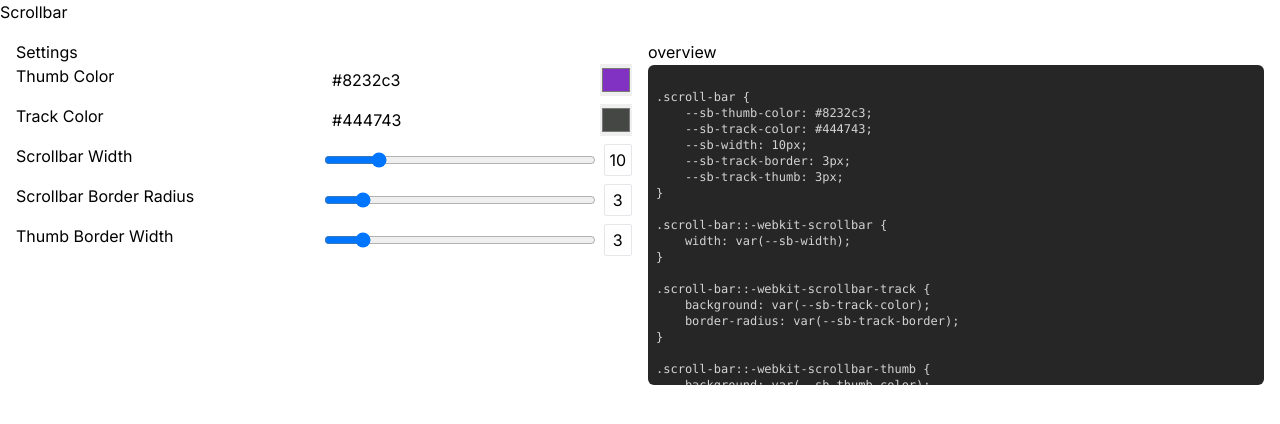
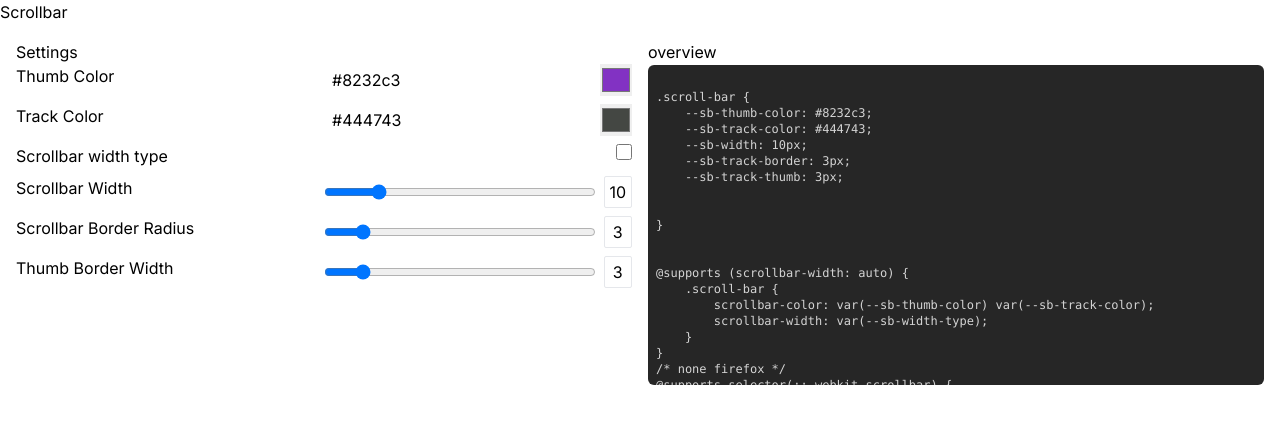
Before and after one commit to harshG775/css-box-shadow-generator, a Next.js app in the folder css-tools/: page /scrollbar in a window 1280 px wide. Shown: the top 424 px of the page. Built offline with nearby package versions, Linux system fonts and the light colour scheme.

Commit message:
adding scrollbar width thin option

```diff
--- a/css-tools/src/app/globals.css
+++ b/css-tools/src/app/globals.css
@@ -27,14 +27,29 @@
 
 
 
-/* .scroll-bar {
-    --sb-thumb-color: #a3e4c4;
-    --sb-track-color: #232E33;
-    --sb-width: 14px;
+.scroll-bar {
+    --sb-thumb-color: #fefefe;
+    --sb-track-color: #444444;
+    --sb-width: 10px;
     --sb-track-border: 3px;
     --sb-track-thumb: 3px;
-} */
+    --sb-width-type: thin;
 
+    /* direction: rtl; */
+    overflow-y: auto;
+
+}
+
+
+@supports (scrollbar-width: auto) {
+    .scroll-bar {
+        scrollbar-color: var(--sb-thumb-color) var(--sb-track-color);
+        scrollbar-width: var(--sb-width-type);
+    }
+}
+
+/* none firefox */
+@supports selector(::-webkit-scrollbar) {
     .scroll-bar::-webkit-scrollbar {
         width: var(--sb-width);
     }
@@ -50,9 +65,4 @@
     }
     /* .scroll-bar::-webkit-scrollbar-thumb:hover {
     } */
-
-@supports not selector(::-webkit-scrollbar) {
-    .scroll-bar {
-        scrollbar-color: var(--sb-thumb-color) var(--sb-track-color);
 }
-}
--- a/css-tools/src/app/scrollbar/page.tsx
+++ b/css-tools/src/app/scrollbar/page.tsx
@@ -24,13 +24,14 @@ export default function page() {
             scrollbarBorderRadius: 3,
             thumbBorderWidth: 3,
             // thumbBorderColor: "#000000",
+            widthType: false,
         }
     })
     return (
         <>
             <h1>Scrollbar</h1>
             <div className="grid lg:grid-cols-2 gap-4 p-4 max-w-7xl mx-auto">
-                <ControlsForm register={register} getValues={getValues}/>
+                <ControlsForm register={register} getValues={getValues} watch={watch}/>
                 <CodeOverview watch={watch}/>
             </div>
         </>
--- a/css-tools/src/components/scrollbar/CodeOverview.tsx
+++ b/css-tools/src/components/scrollbar/CodeOverview.tsx
@@ -16,9 +16,10 @@ export default function CodeOverview(props:Type_props) {
                 --sb-width: ${watch("scrollbarWidth")}px;
                 --sb-track-border: ${watch("scrollbarBorderRadius")}px;
                 --sb-track-thumb: ${watch("thumbBorderWidth")}px;
+                --sb-width-type: ${watch("widthType")?"thin":"auto"};
             `
         }
-    }, [ watch("thumbColor"), watch("trackColor"), watch("scrollbarWidth"), watch("scrollbarBorderRadius"), watch("thumbBorderWidth")]);
+    }, [ watch("thumbColor"), watch("trackColor"), watch("scrollbarWidth"), watch("scrollbarBorderRadius"), watch("thumbBorderWidth"),watch("widthType")]);
     return (
         <section>
             overview
@@ -34,8 +35,19 @@ export default function CodeOverview(props:Type_props) {
     --sb-width: ${watch("scrollbarWidth")}px;
     --sb-track-border: ${watch("scrollbarBorderRadius")}px;
     --sb-track-thumb: ${watch("thumbBorderWidth")}px;
+    ${watch("widthType")?"--scrollbar-width: thin;":""}
+
 }
 
+
+@supports (scrollbar-width: auto) {
+    .scroll-bar {
+        scrollbar-color: var(--sb-thumb-color) var(--sb-track-color);
+        scrollbar-width: var(--sb-width-type);
+    }
+}
+/* none firefox */
+@supports selector(::-webkit-scrollbar) {
     .scroll-bar::-webkit-scrollbar {
         width: var(--sb-width);
     }
@@ -50,10 +62,6 @@ export default function CodeOverview(props:Type_props) {
         border-radius: var(--sb-track-thumb);
     }
 
-@supports not selector(::-webkit-scrollbar) {
-    .scroll-bar {
-        scrollbar-color: var(--sb-thumb-color) var(--sb-track-color);
-    }
 }
 `}
                 </pre>
--- a/css-tools/src/components/scrollbar/ControlsForm.tsx
+++ b/css-tools/src/components/scrollbar/ControlsForm.tsx
@@ -1,9 +1,10 @@
 type Type_props = {
     register: any;
     getValues: any;
+    watch: any;
 };
 export default function ControlsForm(props: Type_props) {
-    const { register, getValues } = props;
+    const { register, getValues ,watch} = props;
     return (
         <section>
             <h1>Settings</h1>
@@ -44,6 +45,17 @@ export default function ControlsForm(props: Type_props) {
                         </div>
                     </li>
 
+                    <li>
+                        <label htmlFor="widthType">Scrollbar width type</label>
+                        <input
+                            className="ml-auto w-4 h-4"
+                            id="widthType"
+                            type="checkbox"
+                            {...register("widthType")}
+                        />
+                    </li>
+                    {!watch("widthType") && (
+                    <>
                         <li>
                             <label htmlFor="scrollbarWidth">Scrollbar Width</label>
                             <div className="flex gap-2 items-center w-full">
@@ -106,6 +118,10 @@ export default function ControlsForm(props: Type_props) {
                                 {...register("thumbBorderColor")}
                             />
                         </li> */}
+
+                    </>
+
+                    )}
                 </ul>
             </form>
         </section>
```
Lines whose indentation alone changed are shown as unchanged.
